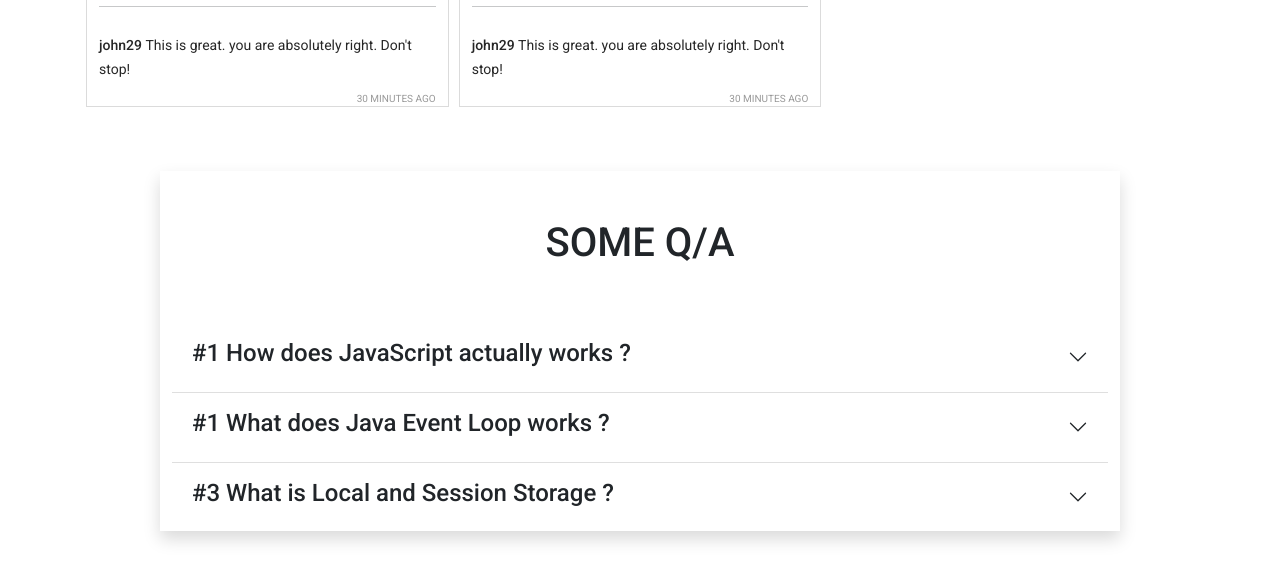
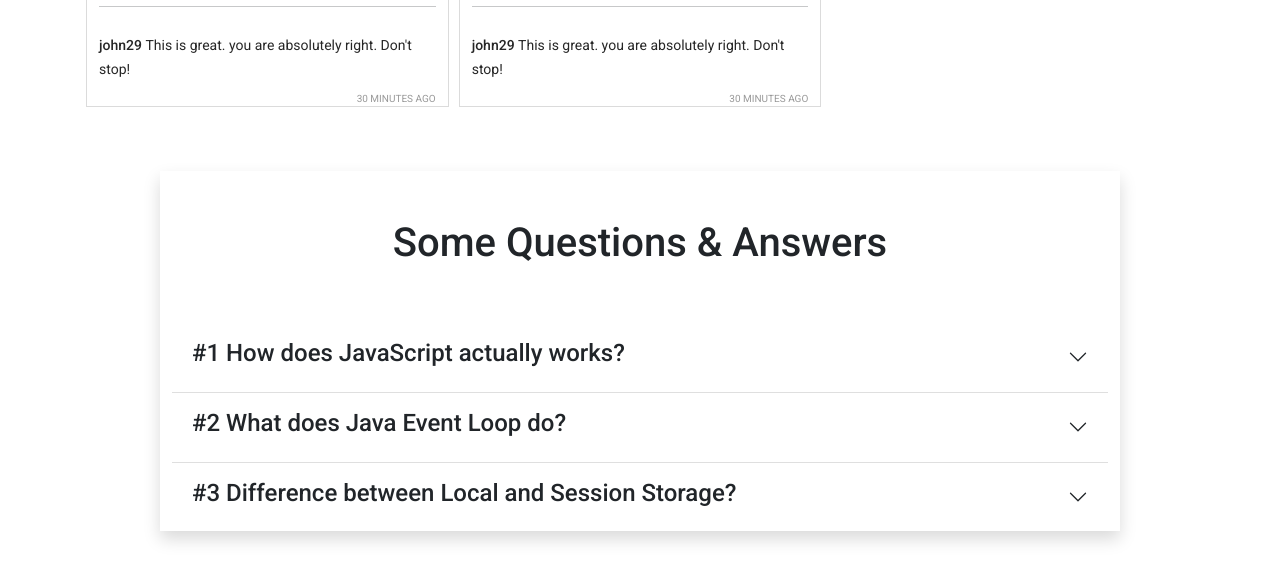
Before and after one commit to Maria-07/Insta_Sohor, a plain HTML site: page index.html in a window 1280 px wide. Shown: the part 1425-2004 px from the top of the page. Drawn offline with nearby package versions, Linux system fonts and the light colour scheme.

Commit message:
finnal added

```diff
--- a/index.html
+++ b/index.html
@@ -64,19 +64,20 @@
 
     <section class="container my-5 w-75 shadow">
 
-        <h1 class="text-center p-5">SOME Q/A</h1>
+        <h1 class="text-center p-5">Some Questions & Answers</h1>
 
         <div class="accordion accordion-flush" id="accordionFlushExample">
             <div class="accordion-item">
                 <h2 class="accordion-header" id="flush-headingOne">
                     <button class="accordion-button collapsed" type="button" data-bs-toggle="collapse"
                         data-bs-target="#flush-collapseOne" aria-expanded="false" aria-controls="flush-collapseOne">
-                        <h4>#1 How does JavaScript actually works ?</h4>
+                        <h4>#1 How does JavaScript actually works?</h4>
                     </button>
                 </h2>
                 <div id="flush-collapseOne" class="accordion-collapse collapse" aria-labelledby="flush-headingOne"
                     data-bs-parent="#accordionFlushExample">
-                    <div class="accordion-body"><b> JavaScript </b>is an interpreter language that checks the entire code line
+                    <div class="accordion-body"><b> JavaScript </b>is an interpreter language that checks the entire
+                        code line
                         by line. JavaScript always has to run in the browser, when we try to run a JavaScript file in
                         the browser it's run by the browser's own JS engine. There are different JS engines for
                         different browsers such as the V8 engine for Chrome, SpiderMonkey for Firefox, Chakra for
@@ -85,7 +86,8 @@
                         <br>
                         Firstly the javascript file parses the code inside the parser which is inside the engine, which
                         checks the entire code line by line. which Inform if there is any problem with the code. The
-                        parser then produces the AST<b> (Abstract Syntax Tree) </b>which converts the code into machine code.
+                        parser then produces the AST<b> (Abstract Syntax Tree) </b>which converts the code into machine
+                        code.
                         Then the actual JS code runs and shows the output on the screen.</div>
                 </div>
             </div>
@@ -93,7 +95,7 @@
                 <h2 class="accordion-header" id="flush-headingTwo">
                     <button class="accordion-button collapsed" type="button" data-bs-toggle="collapse"
                         data-bs-target="#flush-collapseTwo" aria-expanded="false" aria-controls="flush-collapseTwo">
-                        <h4>#1 What does Java Event Loop works ?</h4>
+                        <h4>#2 What does Java Event Loop do?</h4>
                     </button>
                 </h2>
                 <div id="flush-collapseTwo" class="accordion-collapse collapse" aria-labelledby="flush-headingTwo"
@@ -103,14 +105,16 @@
                         <br>
                         <br>
                         allocation and the call stack part is used for stack all those functions which are called during
-                        code run time. Stack always works as a <b> LIFO(last in first out) </b>so when multiple functions call
+                        code run time. Stack always works as a <b> LIFO(last in first out) </b>so when multiple
+                        functions call
                         it's synchronously executed. but when there happened any setTime Function, there occurs an event
                         loop. the call stack sent the set time function to the Web API to execute and at the same time,
                         it executed other functions synchronously. when the web API completes the execution it sent the
                         function to the callback queue.
                         <br>
                         <br>
-                        where Queue is <b>FIFO(First in First Out)</b> . So when the call stack finished execution of all
+                        where Queue is <b>FIFO(First in First Out)</b> . So when the call stack finished execution of
+                        all
                         functions here the event loop occurs. the event loop connects the callback queue with the call
                         stack. JavaScript does multiple works via Event Loop on the asynchrony way.</div>
                 </div>
@@ -119,7 +123,7 @@
                 <h2 class="accordion-header" id="flush-headingThree">
                     <button class="accordion-button collapsed" type="button" data-bs-toggle="collapse"
                         data-bs-target="#flush-collapseThree" aria-expanded="false" aria-controls="flush-collapseThree">
-                        <h4>#3 What is Local and Session Storage ?</h4>
+                        <h4>#3 Difference between Local and Session Storage?</h4>
                     </button>
                 </h2>
                 <div id="flush-collapseThree" class="accordion-collapse collapse" aria-labelledby="flush-headingThree"
@@ -129,8 +133,8 @@
                         <br>
                         <br>
                         the main differences between session and local storage are the value which we set in local
-                        storage stored until the user clears or resets it. At the same time, the values set in the
-                        session storage reset or deleted during all the reload or refresh times.
+                        storage stored until it is Cleared or Deleted. At the same time, the values set in the
+                        session storage reset or delete during all the reload or refresh times.
                         <br>
                         <br>
                         there are also some data limitations among them. it says the 5MB limit for local storage was
```
